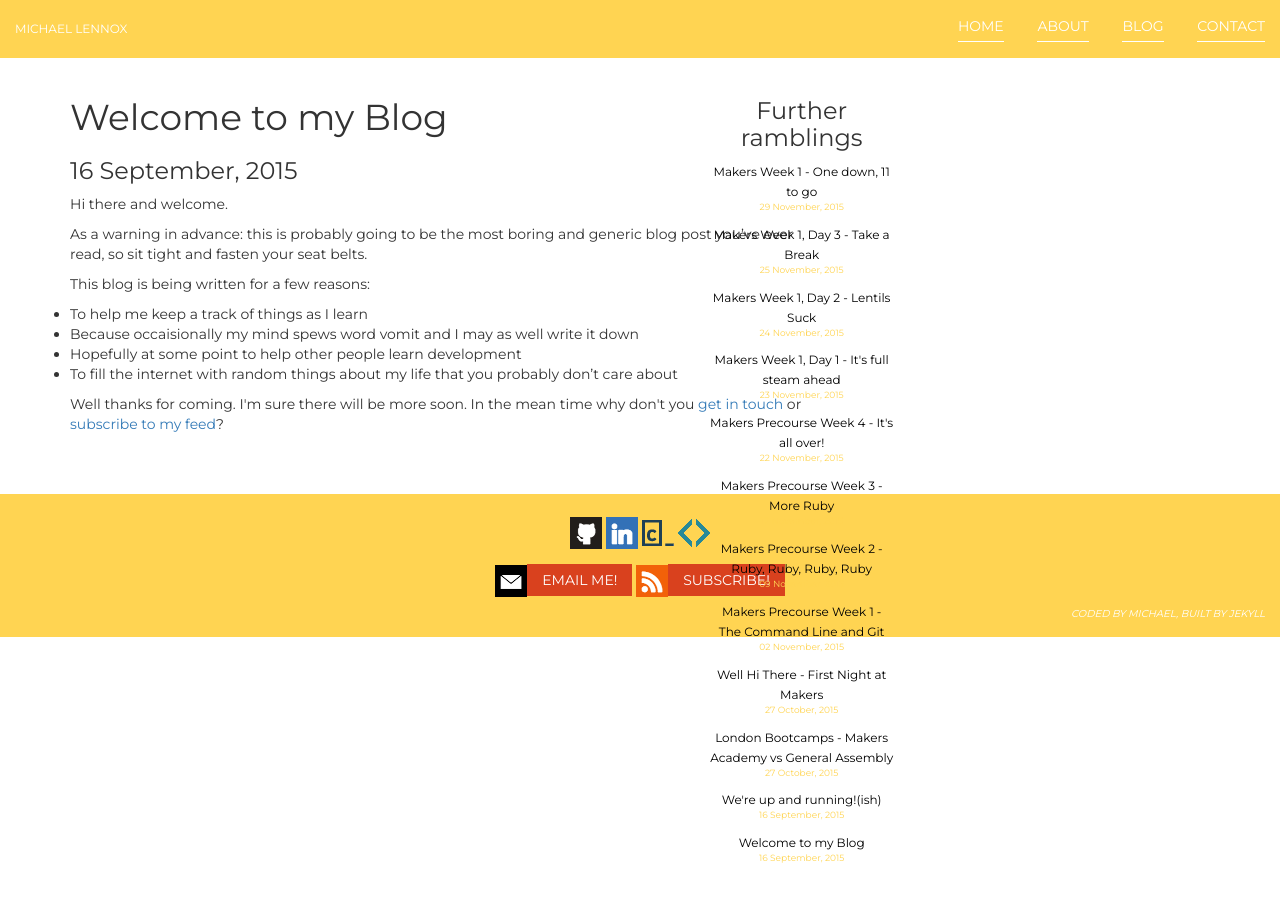
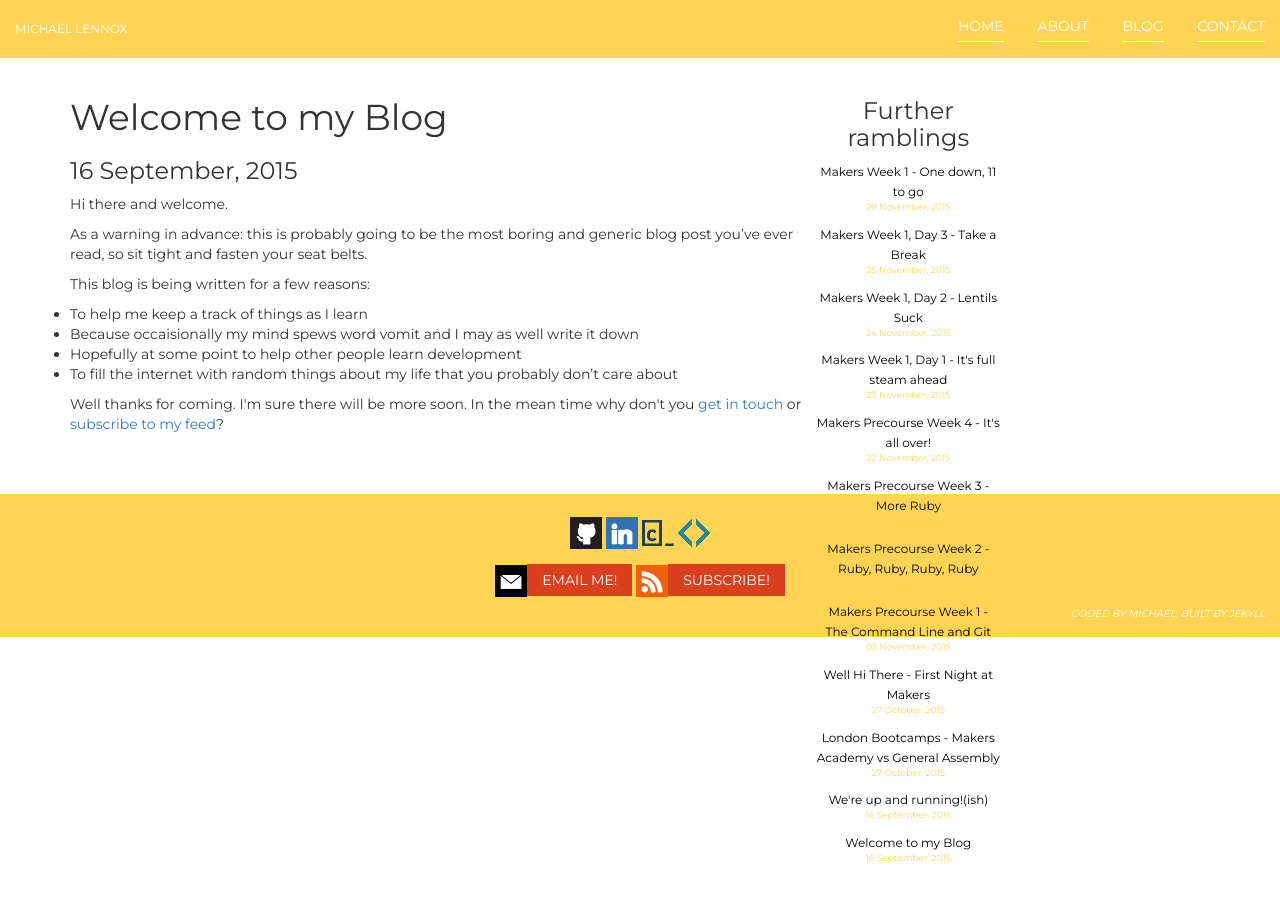
Before and after one commit to michaellennox/michaellennox.github.io, a Jekyll site: the page built from _posts/2015-09-16-first-post.md, in a window 1280 px wide. Built offline with Jekyll 4.4.1, drawn with Linux system fonts in a browser that asks for light colours; nearby versions of some CDN libraries.

Commit message:
sidebar layout positioning

```diff
--- a/_layouts/posts.html
+++ b/_layouts/posts.html
@@ -17,7 +17,7 @@
 
     </article>
 
-    <article class="blog-sidebar col-md-2 col-md-offset-8 col-lg-offset-6 hidden-xs hidden-sm" style="position: fixed">
+    <article class="blog-sidebar col-md-2 col-md-offset-8 col-lg-offset-7 hidden-xs hidden-sm" style="position: fixed">
 
     <h3>Further ramblings</h3>
     <ul>
```
